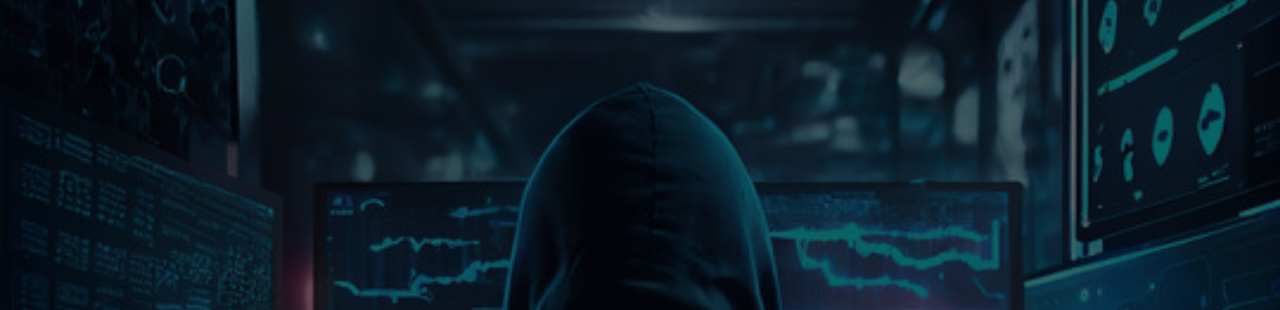
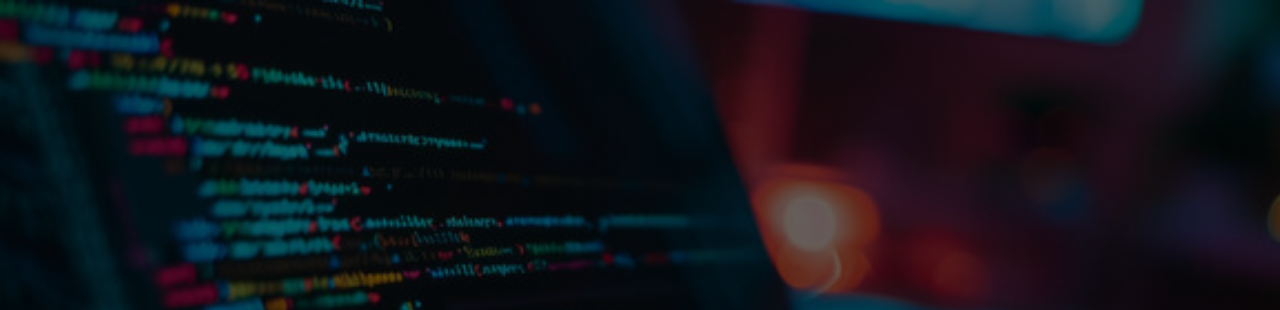
Before and after one commit to MalikKa2002/Malik_Karmi_Portfolio, a plain HTML site: page index.html in a window 1280 px wide. Shown: the top 310 px of the page. Drawn offline with Linux system fonts and the light colour scheme.

Commit message:
editing image

```diff
--- a/styles.css
+++ b/styles.css
@@ -15,7 +15,7 @@ body {
 
 /* Header / Hero Section */
 header.hero {
-    background: linear-gradient(rgba(0, 0, 0, 0.6), rgba(0, 0, 0, 0.6)), url('assets/images/bcimage.jpg') no-repeat center center/cover;
+    background: linear-gradient(rgba(0, 0, 0, 0.6), rgba(0, 0, 0, 0.6)), url('assets/images/bcimage4.jpg') no-repeat center center/cover;
     height: 100vh;
     display: flex;
     justify-content: center;
```
Also changed, not shown: assets/images/bcimage2.jpg (added), assets/images/bcimage3.jpg (added), assets/images/bcimage4.jpg (added).
